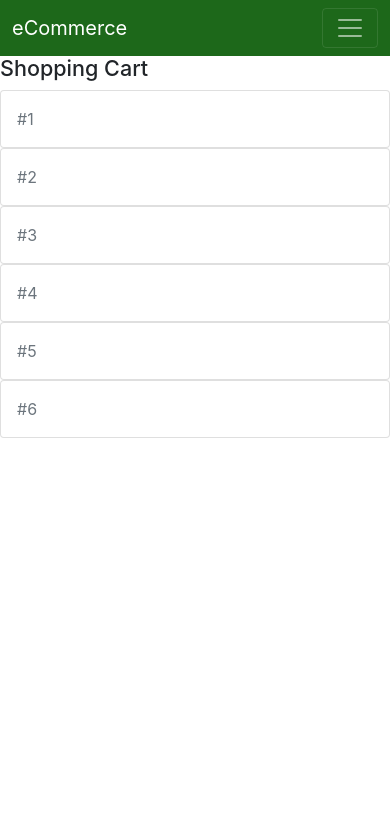
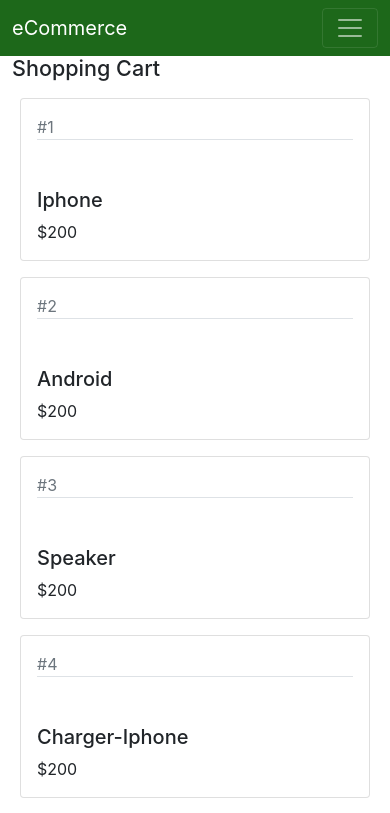
Before and after one commit to Marshnme/class-component-practice, a React (Create React App) app: page / in a window 390 px wide. Shown: the top 813 px of the page. Built offline with nearby package versions, Linux system fonts and the light colour scheme.

Commit message:
added bootstrap card to my product component. Also some bootstrap mobile responsiveness

```diff
--- a/src/Product.js
+++ b/src/Product.js
@@ -5,9 +5,13 @@ class Product extends Component{
 
     render(){
         return(
-            <div className="card">
-                <div className="card-body">
-                    <div className="text-muted">#{this.props.product.id}</div>
+            <div className="col-lg-6">
+                <div className="card m-2">
+                    <div className="card-body">
+                        <div className="text-muted">#{this.props.product.id}</div>
+                        <h5 className="pt-5 border-top">{this.props.product.productName}</h5>
+                        <div>${this.props.product.price}</div>
+                    </div>
                 </div>
             </div>
         )
--- a/src/ShoppingCart.js
+++ b/src/ShoppingCart.js
@@ -14,10 +14,10 @@ class ShoppingCart extends Component{
     ]}
     render(){
         return(
-            <div>
+            <div className="container-fluid">
                 <h4>Shopping Cart</h4>
 
-                <div>
+                <div className="row">
                     {this.state.products.map((product) => {
                         return <Product key={product.id} product={product}/>
                     })}
```
